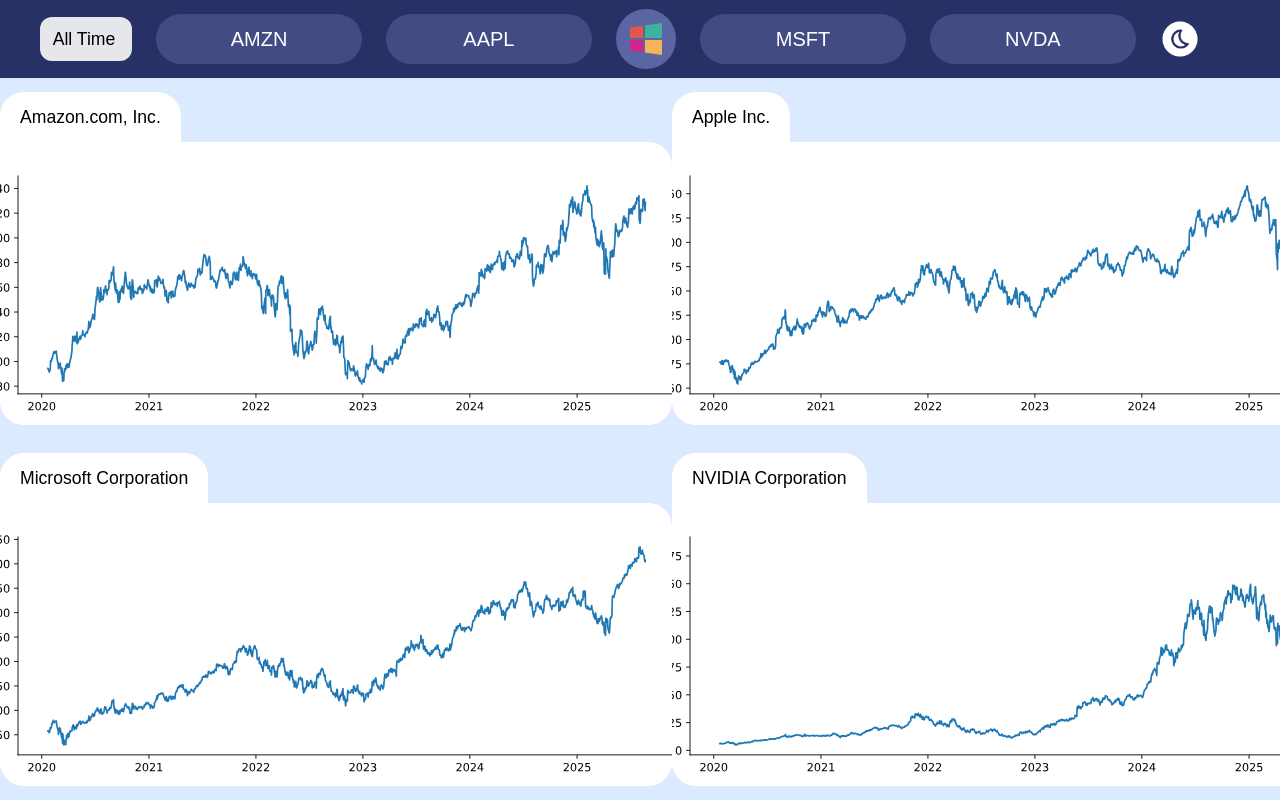
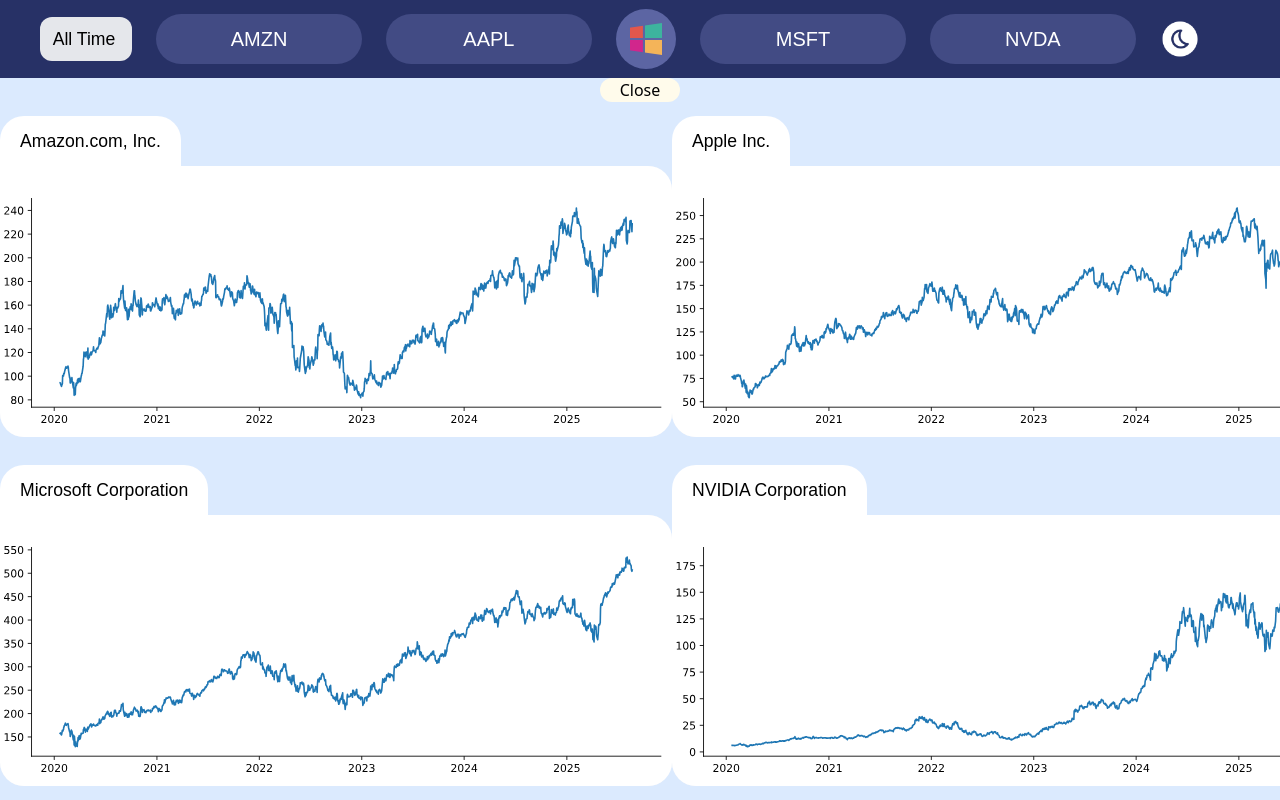
Before and after one commit to jc14-ai/AI-Powered-Stock-Market-Dashboard, a React (Vite) app in the folder frontend/: page / in a window 1280 px wide. Shown: the top 800 px of the page. Built offline with nearby package versions, Linux system fonts and the light colour scheme; a web font is replaced by a local one.

Commit message:
Refactor: for later

```diff
--- a/frontend/src/features/MainPanel.tsx
+++ b/frontend/src/features/MainPanel.tsx
@@ -13,11 +13,13 @@
 }
 
 export default function MainPanel({time}:MainPanelProps): React.ReactElement {
-    const [isFullChart, setFullChart] = useState<boolean>(false);
+    // const [isFullChart, setFullChart] = useState<boolean>(false);
     const [stockView, setStockView] = useState<stockViewProps>();
 
-    const showFullChart = (isFull:boolean) => {
-        setFullChart(isFull)
+    const showFullChart = () => {
+        // TODO: Fix how to add this in the flow
+        setStockView({ticker:'',time:'', openPrice:0, closingPrice:0})
+        // setFullChart(isFull)
     }
 
     return (
@@ -26,9 +28,8 @@
         <div className="flex justify-center items-center flex-col h-[888px] w-screen bg-blue-100">
 
             {/* FULL CHART TOGGLE */}
-            <div className={isFullChart ?
-                'flex justify-center items-center h-150 w-250 bg-gray-800 z-1 absolute rounded-4xl' :
-                'hidden h-150 w-250 bg-gray-800 z-1 absolute rounded-4xl'}>
+            <div className={(stockView?.ticker === 'AMZN' && stockView?.time === 'All Time') ? 'flex justify-center items-center h-150 w-250 bg-gray-800 z-1 absolute rounded-4xl' : (stockView?.ticker === 'AAPL' && stockView?.time === 'All Time' ? '' : '')}>
+                    {/* NOTE: 'hidden h-150 w-250 bg-gray-800 z-1 absolute rounded-4xl' */}
                     {/* Stock Ticker - Company
                         Timeframe selector
                         Line Chart
@@ -39,11 +40,11 @@
                         Full View Button */}
 
                 {/*Stock Ticker*/}
-                <label className=''>{stockView?.ticker}</label>
+                <label className=''>{stockView?.ticker === 'AMZN' ? 'Amazon' : (stockView?.ticker === 'AAPL' ? 'AAPL' : (stockView?.ticker === 'MSFT' ? 'MSFT' : (stockView?.ticker === '')))}</label>
 
                 {/* Stock open/close price */}
-                <label>{stockView?.openPrice}</label>
-                <label>{stockView?.closingPrice}</label>
+                <label className=''>{stockView?.openPrice}</label>
+                <label className=''>{stockView?.closingPrice}</label>
 
                 <button className='bg-amber-50 rounded-xl w-20 cursor-pointer' onClick={():void => showFullChart(false)}>Close</button>
             </div>
```
